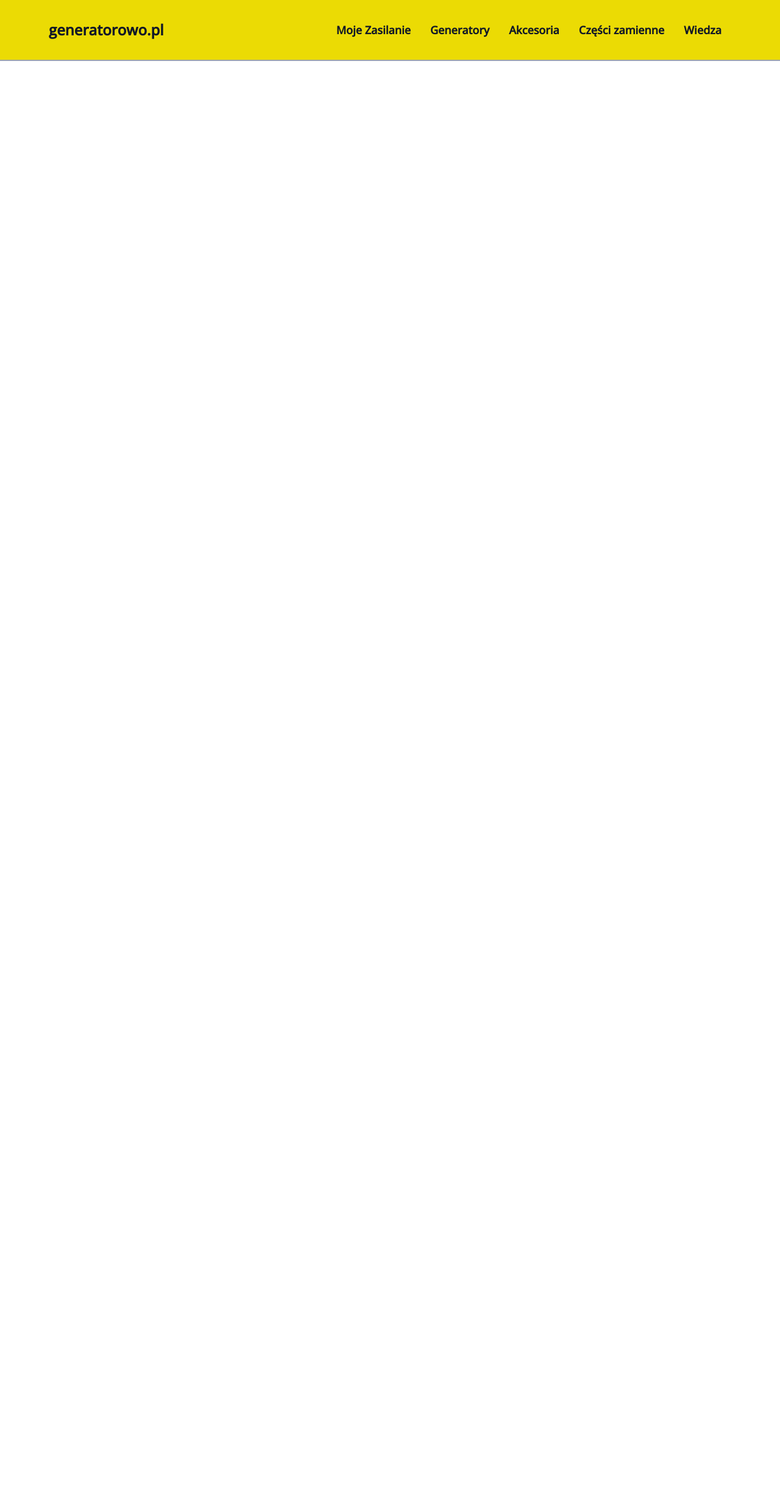
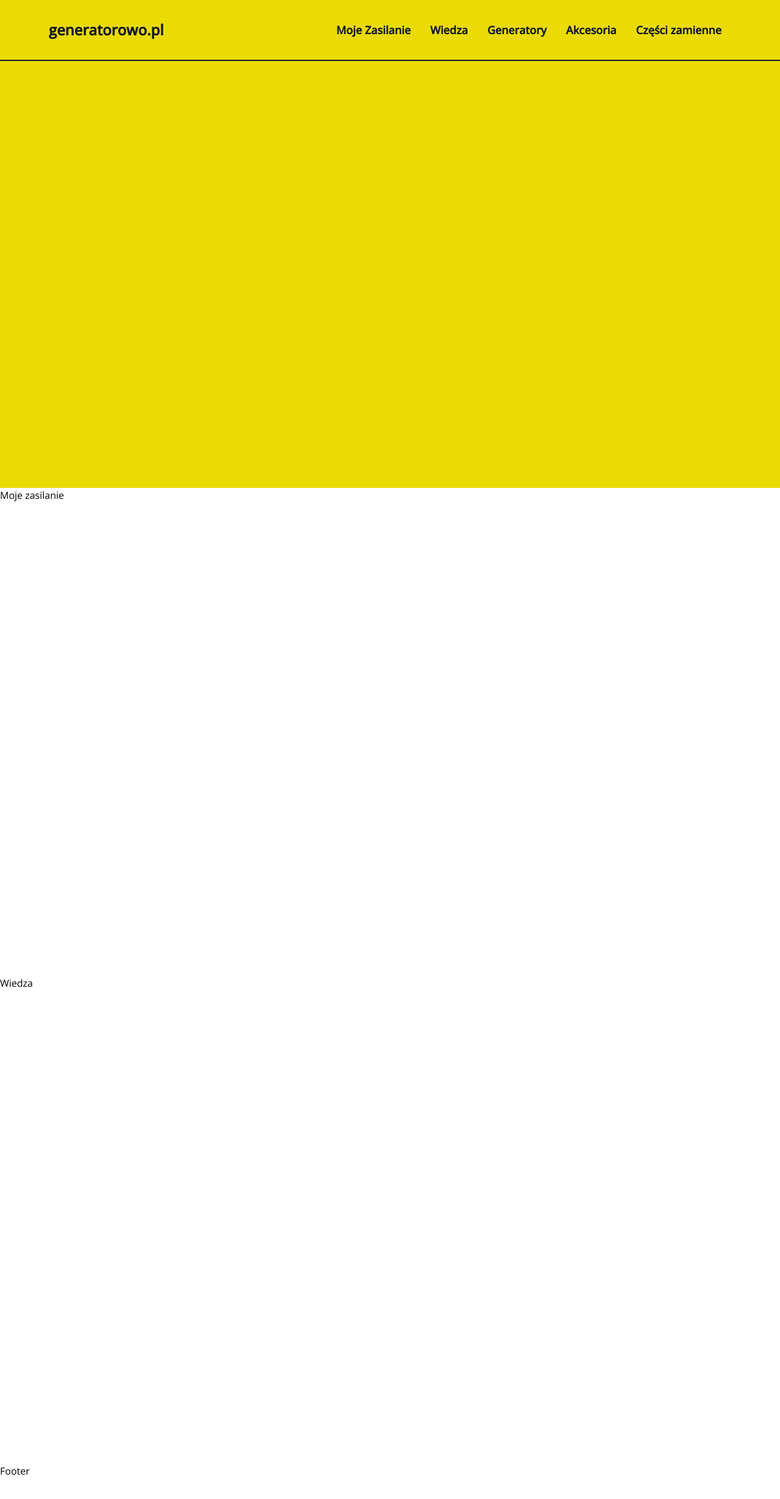
Before and after one commit to BartoszNitschke/generatorowo, a React (Create React App) app: page / in a window 1280 px wide. Shown: the top 2458 px of the page at 61% size. Before the commit the page ends 800 px from the top, so only its background shows below. Built offline with nearby package versions, Linux system fonts and the light colour scheme.

Commit message:
Basic components created
Installed framer-motion to animate later on

```diff
--- a/package.json
+++ b/package.json
@@ -6,6 +6,7 @@
     "@testing-library/jest-dom": "^5.17.0",
     "@testing-library/react": "^13.4.0",
     "@testing-library/user-event": "^13.5.0",
+    "framer-motion": "^10.16.16",
     "react": "^18.2.0",
     "react-dom": "^18.2.0",
     "react-icons": "^4.12.0",
--- a/src/App.js
+++ b/src/App.js
@@ -1,9 +1,17 @@
 import Navbar from "./components/Navbar";
+import Home from "./components/Home";
+import MyPower from "./components/MyPower";
+import { Knowledge } from "./components/Knowledge";
+import Footer from "./components/Footer";
 
 function App() {
   return (
     <div>
       <Navbar />
+      <Home />
+      <MyPower />
+      <Knowledge />
+      <Footer />
     </div>
   );
 }
--- /dev/null
+++ b/src/components/Footer.jsx
@@ -0,0 +1,11 @@
+import React from "react";
+
+const Footer = () => {
+  return (
+    <div className="w-full h-[400px]">
+      <p>Footer</p>
+    </div>
+  );
+};
+
+export default Footer;
--- /dev/null
+++ b/src/components/Home.jsx
@@ -0,0 +1,7 @@
+import React from "react";
+
+const Home = () => {
+  return <div className="w-full h-screen bg-[#ebdb04]"></div>;
+};
+
+export default Home;
--- /dev/null
+++ b/src/components/Knowledge.jsx
@@ -0,0 +1,9 @@
+import React from "react";
+
+export const Knowledge = () => {
+  return (
+    <div name="wiedza" className="w-full h-screen">
+      <p>Wiedza</p>
+    </div>
+  );
+};
--- /dev/null
+++ b/src/components/MyPower.jsx
@@ -0,0 +1,11 @@
+import React from "react";
+
+const MojeZasilanie = () => {
+  return (
+    <div name="moje-zasilanie" className="w-full h-screen">
+      <p>Moje zasilanie</p>
+    </div>
+  );
+};
+
+export default MojeZasilanie;
--- a/src/components/Navbar.jsx
+++ b/src/components/Navbar.jsx
@@ -7,7 +7,7 @@ const Navbar = () => {
   const handleClick = () => setNav(!nav);
 
   return (
-    <header className="h-[100px] w-full fixed flex justify-between items-center px-4 bg-[#ebdb04] text-gray-900 border-b-2 border-gray-400">
+    <header className="h-[100px] w-full fixed flex justify-between items-center px-4 bg-[#ebdb04] text-gray-900 border-b-2 border-gray-900">
       <div>
         <p
           className={!nav ? "block text-[24px] font-semibold ml-16" : "hidden"}
@@ -18,7 +18,14 @@ const Navbar = () => {
 
       <ul className="hidden md:flex text-[18px] font-semibold mr-16">
         <li className="px-4 cursor-pointer hover:scale-110 duration-200">
-          Moje Zasilanie
+          <Link to="moje-zasilanie" smooth={true} duration={500}>
+            Moje Zasilanie
+          </Link>
+        </li>
+        <li className="px-4 cursor-pointer hover:scale-110 duration-200">
+          <Link to="wiedza" smooth={true} duration={500}>
+            Wiedza
+          </Link>
         </li>
         <li className="px-4 cursor-pointer hover:scale-110 duration-200">
           Generatory
@@ -28,9 +35,6 @@ const Navbar = () => {
         </li>
         <li className="px-4 cursor-pointer hover:scale-110 duration-200">
           Części zamienne
-        </li>
-        <li className="px-4 cursor-pointer hover:scale-110 duration-200">
-          Wiedza
         </li>
       </ul>
 
@@ -50,10 +54,10 @@ const Navbar = () => {
         }
       >
         <li className="py-6 text-4xl">Moje Zasilanie</li>
+        <li className="py-6 text-4xl">Wiedza</li>
         <li className="py-6 text-4xl">Generatory</li>
         <li className="py-6 text-4xl">Akcesoria</li>
         <li className="py-6 text-4xl">Części zamienne</li>
-        <li className="py-6 text-4xl">Wiedza</li>
       </ul>
 
       <div className="hidden"></div>
--- a/src/index.css
+++ b/src/index.css
@@ -15,21 +15,7 @@ body {
   }
 }
 
-@keyframes slideUp {
-  from {
-    transform: translateY(0);
-  }
-  to {
-    transform: translateY(-900px);
-  }
-}
-
 .hamburger {
   animation-name: slideDown;
   animation-duration: 1.5s;
 }
-
-.xclicked {
-  animation-name: slideUp;
-  animation-duration: 1.5s;
-}
```
Also changed, not shown: 1 other file (tests, documents, lock files or other folders).
